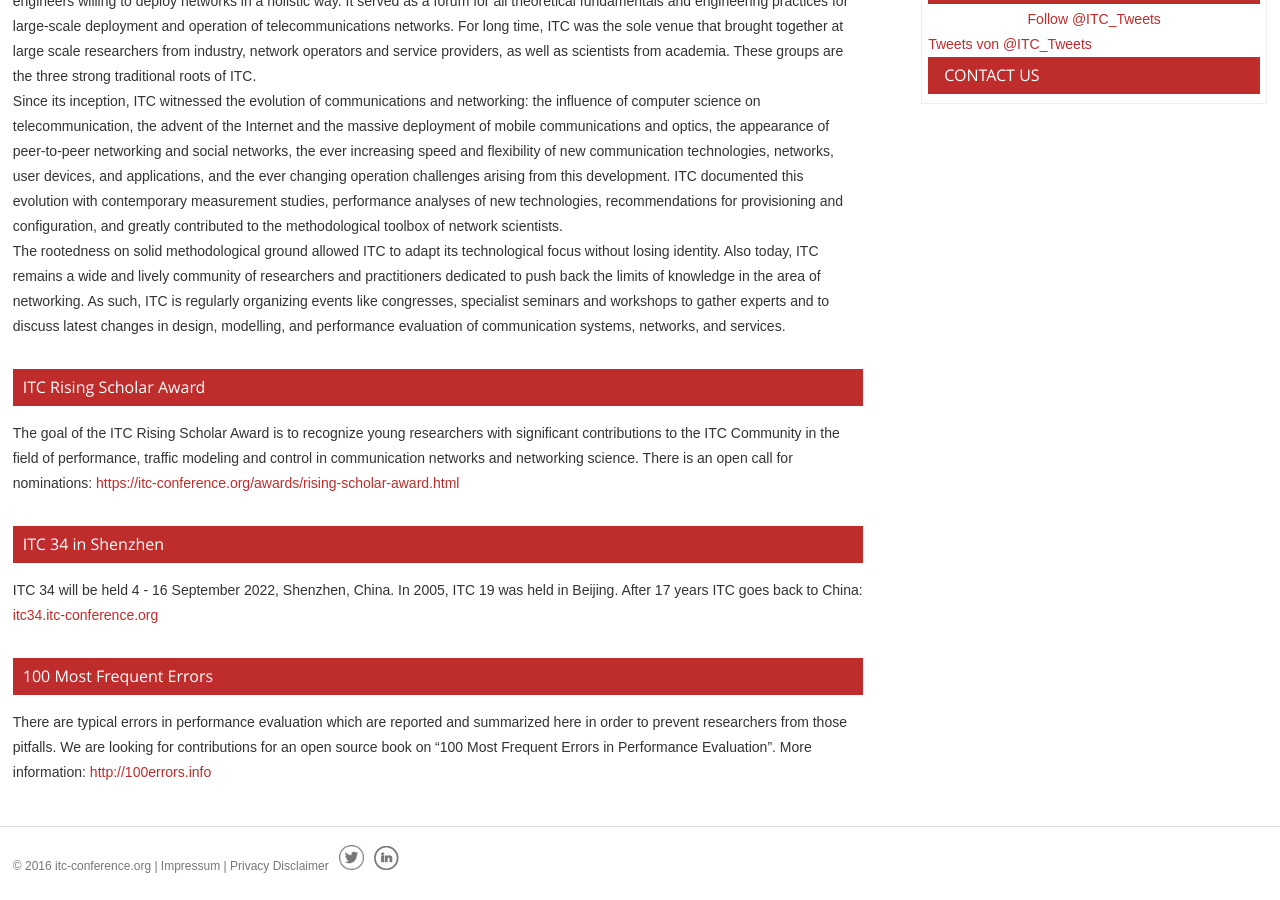
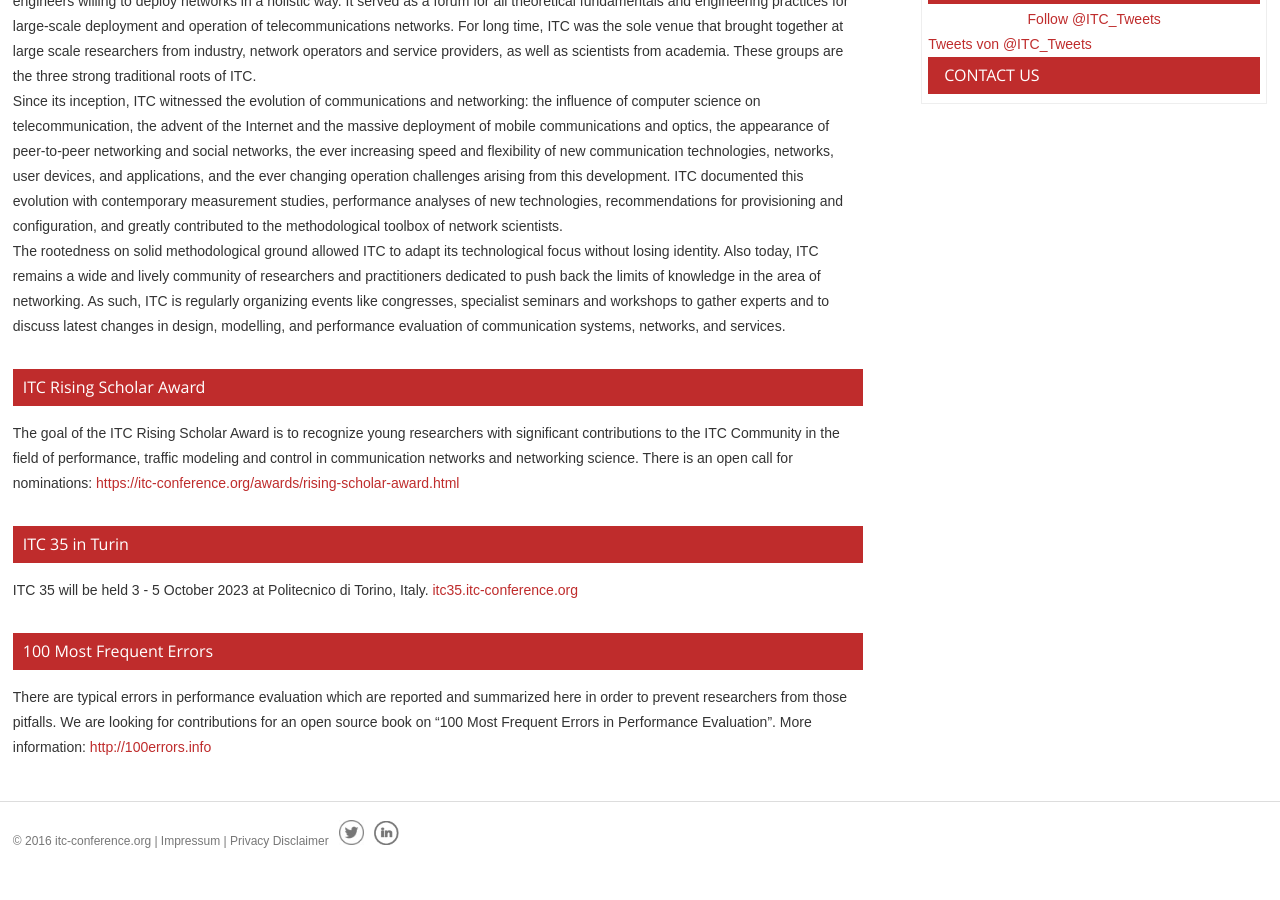
Before and after one commit to lsinfo3/itc-conference, a Jekyll site: the page built from index.md, in a window 1280 px wide and 900 px high, scrolled down 886 px. Built offline with Jekyll 4.4.1, drawn with Linux system fonts in a browser that asks for light colours; comment, search, counter and statistics services are not loaded; after the commit the page ends 1761 px from its top, so only the background shows below that.

Commit message:
ITC35 on main page

```diff
--- a/index.md
+++ b/index.md
@@ -26,9 +26,9 @@ The rootedness on solid methodological ground allowed ITC to adapt its technolog
 The goal of the ITC Rising Scholar Award  is to recognize young researchers with significant contributions to the ITC Community in the field of performance, traffic modeling and control in communication networks and networking science. There is an open call for nominations: [{{ site.domain }}/awards/rising-scholar-award.html](awards/rising-scholar-award.html)
 
 
-## ITC 34 in Shenzhen
+## ITC 35 in Turin
 
-ITC 34 will be held 4 - 16 September 2022, Shenzhen, China. In 2005, ITC 19 was held in Beijing. After 17 years ITC goes back to China: [itc34.itc-conference.org](https://itc34.itc-conference.org)
+ITC 35 will be held 3 - 5 October 2023 at Politecnico di Torino, Italy. [itc35.itc-conference.org](https://itc35.itc-conference.org)
 
 
 ## 100 Most Frequent Errors
```
